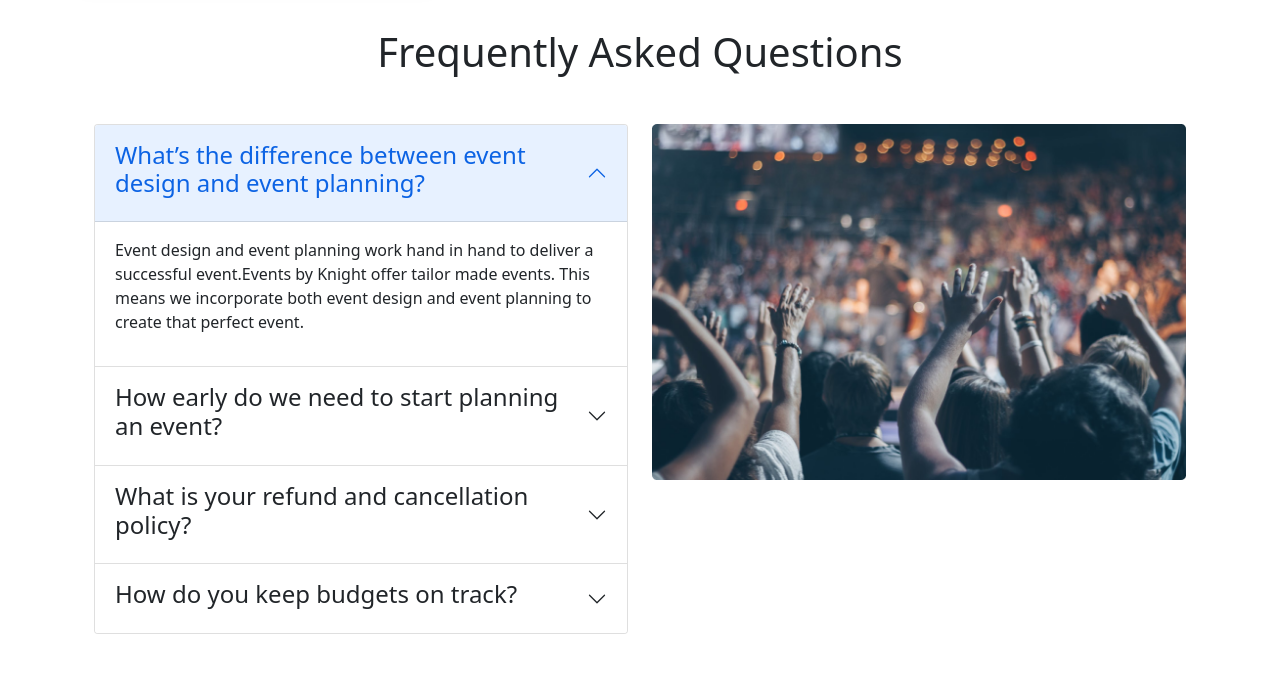
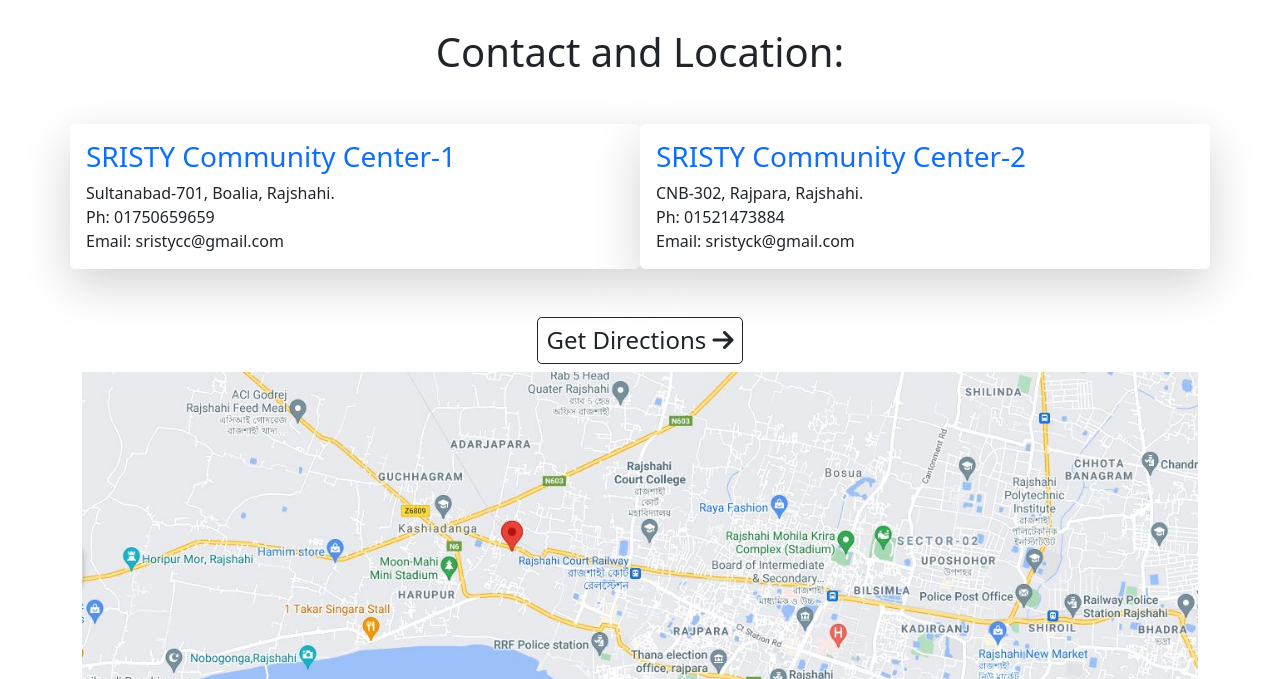
Before and after one commit to Biplob123121/convention-center, a plain HTML site: page index.html in a window 1280 px wide. Shown: the part 1250-1929 px from the top of the page. Drawn offline with nearby package versions, Linux system fonts and the light colour scheme.

Commit message:
comleting the contact and location section

```diff
--- a/index.html
+++ b/index.html
@@ -166,6 +166,28 @@
                     </div>
                 </div>
         </section>
+        <!---------------------Contact and Location section------------------------------------->
+        <section class="container">
+            <h1 class="d-flex justify-content-center my-5">Contact and Location:</h1>
+            <div class="row gx-4">
+                <div class="col-sm-12 col-lg-6 shadow-lg p-3 mb-5 bg-body rounded-3">
+                    <h3 class="text-primary">SRISTY Community Center-1</h3>
+                    <p class="p-0 m-0">Sultanabad-701, Boalia, Rajshahi.</p>
+                    <p class="p-0 m-0">Ph: 01750659659</p>
+                    <p class="p-0 m-0">Email: sristycc@gmail.com</p>
+                </div>
+                <div class="col-sm-12 col-lg-6 shadow-lg p-3 mb-5 bg-body rounded-3">
+                    <h3 class="text-primary">SRISTY Community Center-2</h3>
+                    <p class="p-0 m-0"> CNB-302, Rajpara, Rajshahi.</p>
+                    <p class="p-0 m-0">Ph: 01521473884</p>
+                    <p class="p-0 m-0">Email: sristyck@gmail.com</p>
+                </div>
+            </div>
+            <div class="d-flex justify-content-center">
+              <h4 class=" border border-dark rounded-3 p-2">Get Directions  <i class="fas fa-arrow-right"></i>  </h4>
+            </div>
+            <img src="./images/direction-2.JPG" class="w-100" alt="">
+        </section>
 
         <!----------------------------Frequently asked question------------------------------>
         <section class="container my-5">
```
Also changed, not shown: images/direction-2.JPG (added).
